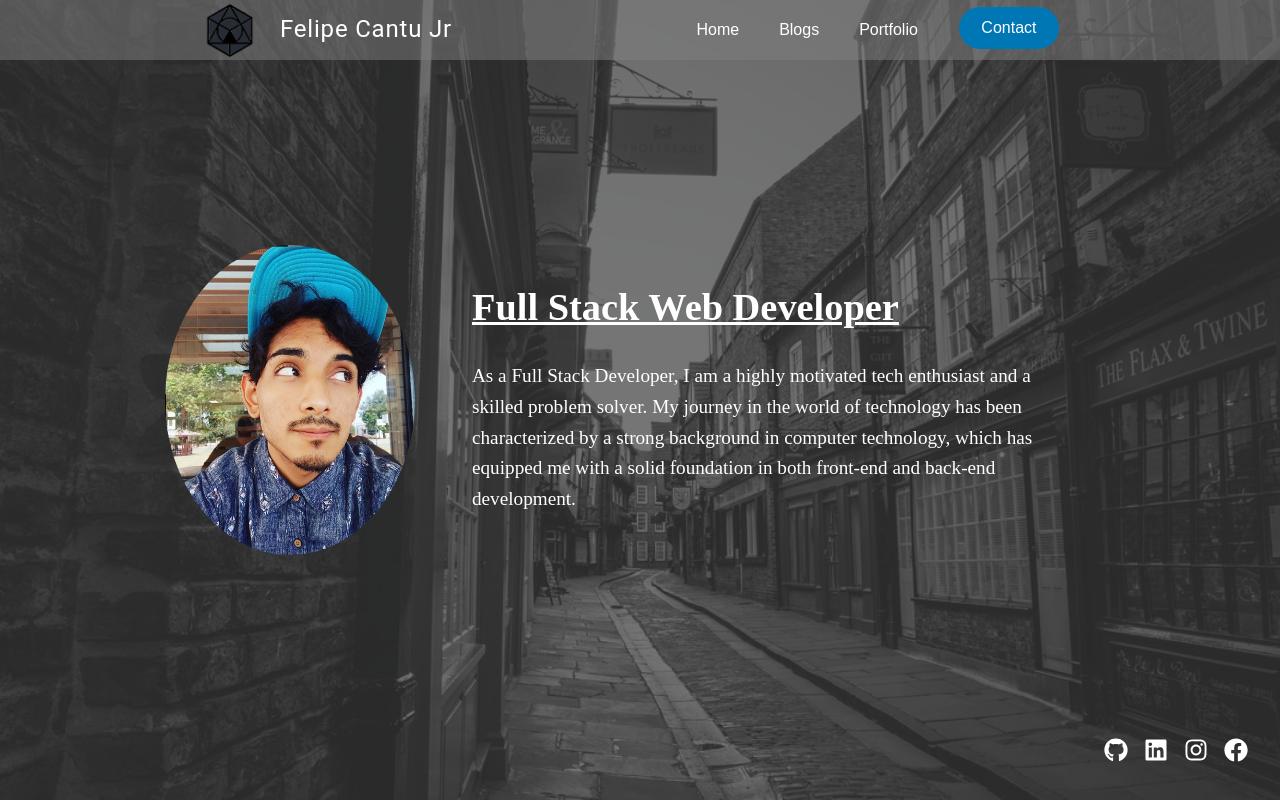
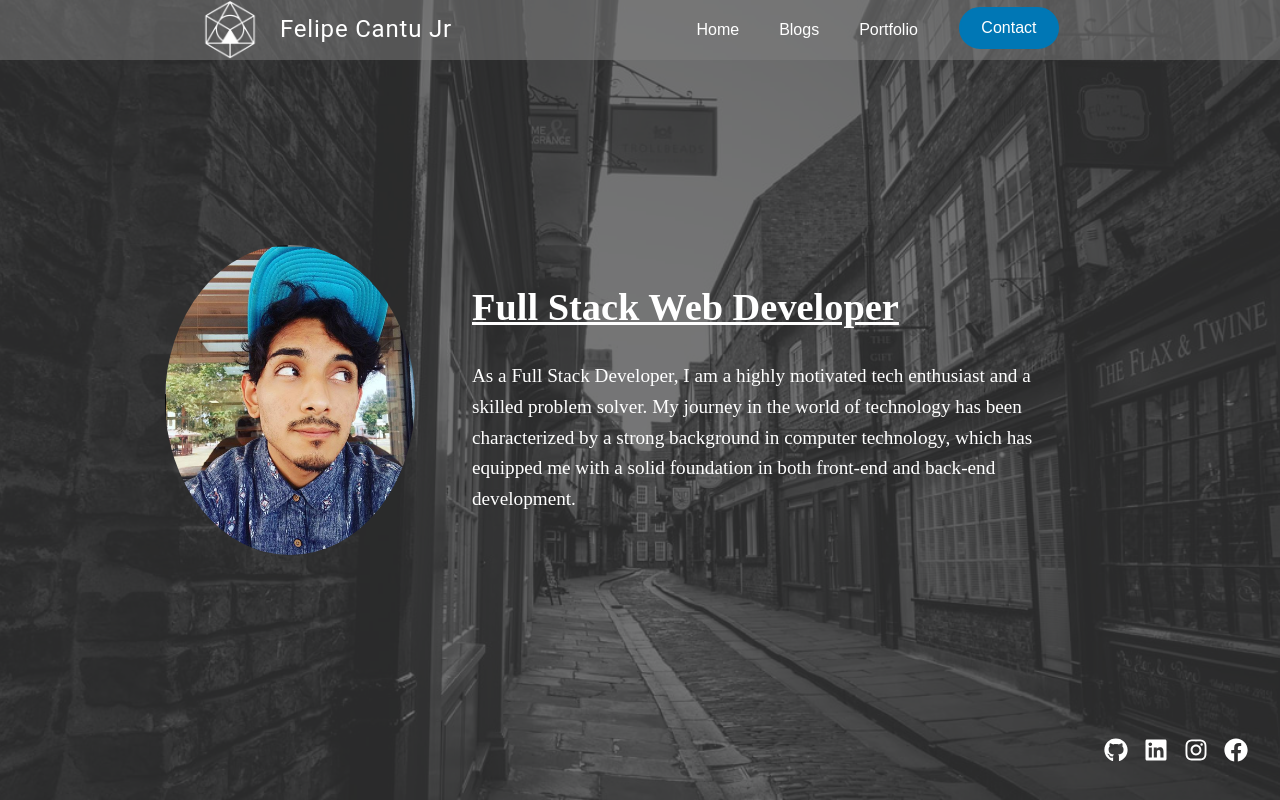
Before and after one commit to FelipeCantu/FelipePortfolio, a React (Create React App) app: page / in a window 1280 px wide. Built offline with nearby package versions, Linux system fonts and the light colour scheme.

Commit message:
logo update :fire:

```diff
--- a/public/index.html
+++ b/public/index.html
@@ -10,10 +10,10 @@
     content="As a Full Stack Developer, I am a highly motivated tech enthusiast and a skilled problem solver. My journey in the world of technology has been characterized by a strong background in computer technology, which has equipped me with a solid foundation in both front-end and back-end development."
     data-rh="true"
     />
-  <link rel="apple-touch-icon" href="images/faviconlogo.png" />
-  <link rel="icon" type="image/png" sizes="32x32" href="images/faviconlogo.png" />
-  <link rel="icon" type="image/png" sizes="16x16" href="images/faviconlogo.png" />
-  <link rel="shortcut icon" href="images/faviconlogo.png" type="image/png/ico" />
+  <link rel="apple-touch-icon" href="images/mainwlogo.png" />
+  <link rel="icon" type="image/png" sizes="32x32" href="images/mainwlogo.png" />
+  <link rel="icon" type="image/png" sizes="16x16" href="images/mainwlogo.png" />
+  <link rel="shortcut icon" href="images/mainwlogo.png" type="image/png/ico" />
   <!--
       manifest.json provides metadata used when your web app is installed on a
       user's mobile device or desktop. See https://developers.google.com/web/fundamentals/web-app-manifest/
--- a/src/components/Navbar/Navbar.jsx
+++ b/src/components/Navbar/Navbar.jsx
@@ -9,7 +9,7 @@
   return (
     <Nav>
       <Link to='/Home'>
-        <img src='images/logo.png' alt="Logo" />
+        <img src='images/mainwlogo.png' alt="Logo" />
         <StyledTypography variant='caption'>
           Felipe Cantu Jr
         </StyledTypography>
```
Also changed, not shown: public/images/mainlogo.png (added), public/images/mainwlogo.png (added).
